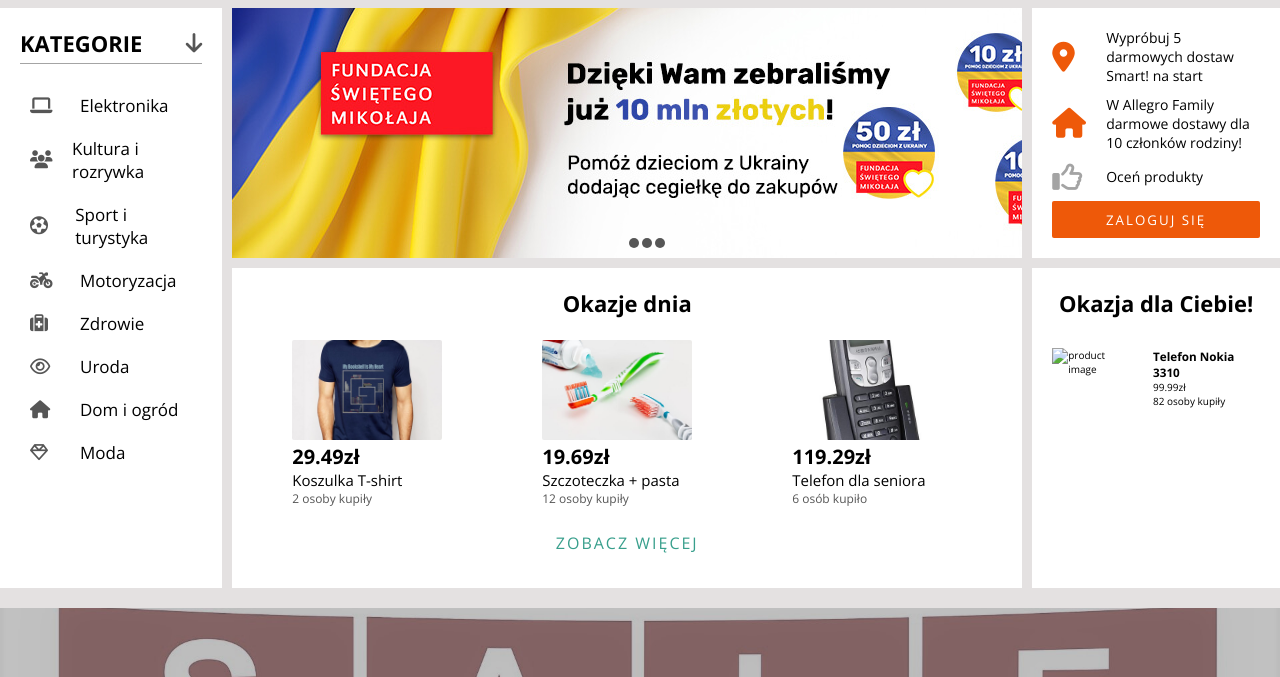
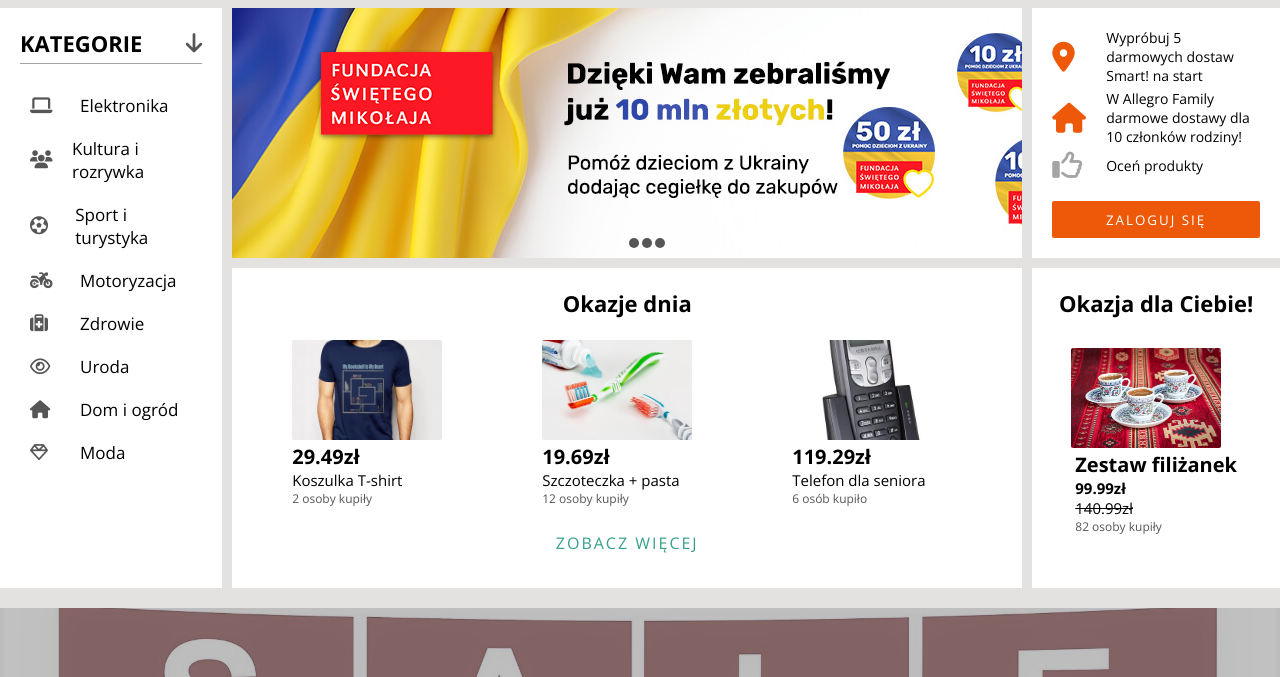
Before and after one commit to lukaszbajor/AllegroClone, a plain HTML site: page index.html in a window 1280 px wide. Shown: the part 73-750 px from the top of the page. Drawn offline with nearby package versions, Linux system fonts and the light colour scheme.

Commit message:
chance section is done

```diff
--- a/index.html
+++ b/index.html
@@ -212,11 +212,12 @@
             <h2 class="chance__title">Okazja dla Ciebie!</h2>
             <div class="chance__item">
               <div class="chance__item__img">
-                <img src="" alt="product image" />
+                <img src="./images/cups.jpg" alt="product image" />
               </div>
               <div class="chance__item__details">
-                <h3>Telefon Nokia 3310</h3>
+                <h3>Zestaw filiżanek</h3>
                 <p>99.99zł</p>
+                <p>140.99zł</p>
                 <p>82 osoby kupiły</p>
               </div>
             </div>
--- a/sass/_chance.scss
+++ b/sass/_chance.scss
@@ -16,6 +16,29 @@
     justify-content: center;
     &__img {
       margin-right: 2em;
+      img {
+        width: 150px;
+        height: 100px;
+        border-radius: 2px;
+        object-fit: cover;
+      }
+    }
+    &__details {
+      h3 {
+        font-size: 2rem;
+      }
+      :nth-child(2) {
+        font-size: 1.5rem;
+        font-weight: bold;
+      }
+      :nth-child(3) {
+        font-size: 1.5rem;
+        text-decoration: line-through;
+      }
+      :nth-child(4) {
+        color: $dark-gray-color;
+        font-size: 1.2rem;
+      }
     }
   }
 }
@@ -23,5 +46,69 @@
 @media (min-width: 992px) {
   .chance {
     margin-top: 1em;
+    &__item {
+      flex-direction: column;
+      align-items: center;
+      &__img {
+        img {
+          transition: transform 0.3s;
+          cursor: pointer;
+        }
+        img:hover {
+          transform: scale(1.2);
+        }
+      }
+    }
   }
 }
+
+// .recommended {
+//   @include basic;
+//   height: 320px;
+//   overflow: hidden;
+
+//   &__title {
+//     margin-bottom: 1em;
+//     font-size: 2.2rem;
+//     text-align: center;
+//   }
+//   &__watch {
+//   }
+//   &__box {
+//     // margin: 0 auto;
+//     display: flex;
+//     overflow-x: auto;
+
+//     &__item {
+//       margin: 0 6em;
+//       display: flex;
+//       flex-direction: column;
+//       justify-content: flex-start;
+
+//       &__img {
+//         margin-right: 2em;
+//         img {
+//           width: 150px;
+//           height: 100px;
+//           border-radius: 2px;
+//           object-fit: cover;
+//         }
+//       }
+//       &__details {
+//         h3 {
+//           font-size: 2rem;
+//         }
+//         :nth-child(2) {
+//           font-size: 1.5rem;
+//         }
+//         :nth-child(3) {
+//           color: $dark-gray-color;
+//           font-size: 1.2rem;
+//         }
+//       }
+//     }
+//   }
+//   &__more {
+//     @include btnMore;
+//   }
+// }
--- a/sass/_login.scss
+++ b/sass/_login.scss
@@ -29,6 +29,7 @@
       }
     }
     &__btn {
+      margin-top: 1.3em;
       padding: 0.7em;
       background-color: $main-color;
       border: none;
```
Also changed, not shown: css/style.css, images/cups.jpg (added), 1 other file.
